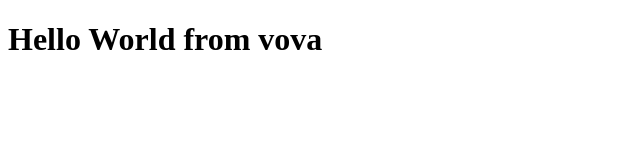
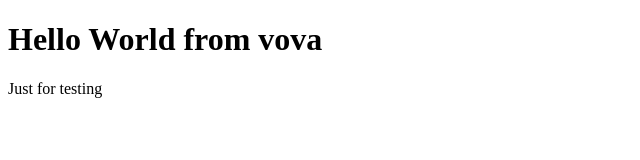
Before and after one commit to vovik541/AH17_git_introduction, a plain HTML site: page index.html in a window 1280 px wide. Shown: the whole page, without its empty margins (0-640 px from the left). Drawn offline with Linux system fonts and the light colour scheme.

Commit message:
vovas-third-commit

```diff
--- a/index.html
+++ b/index.html
@@ -7,5 +7,6 @@
 	<h1>
 		Hello World from vova
 	</h1>
+	<p>Just for testing</p>
 </body>
 </html>
```
